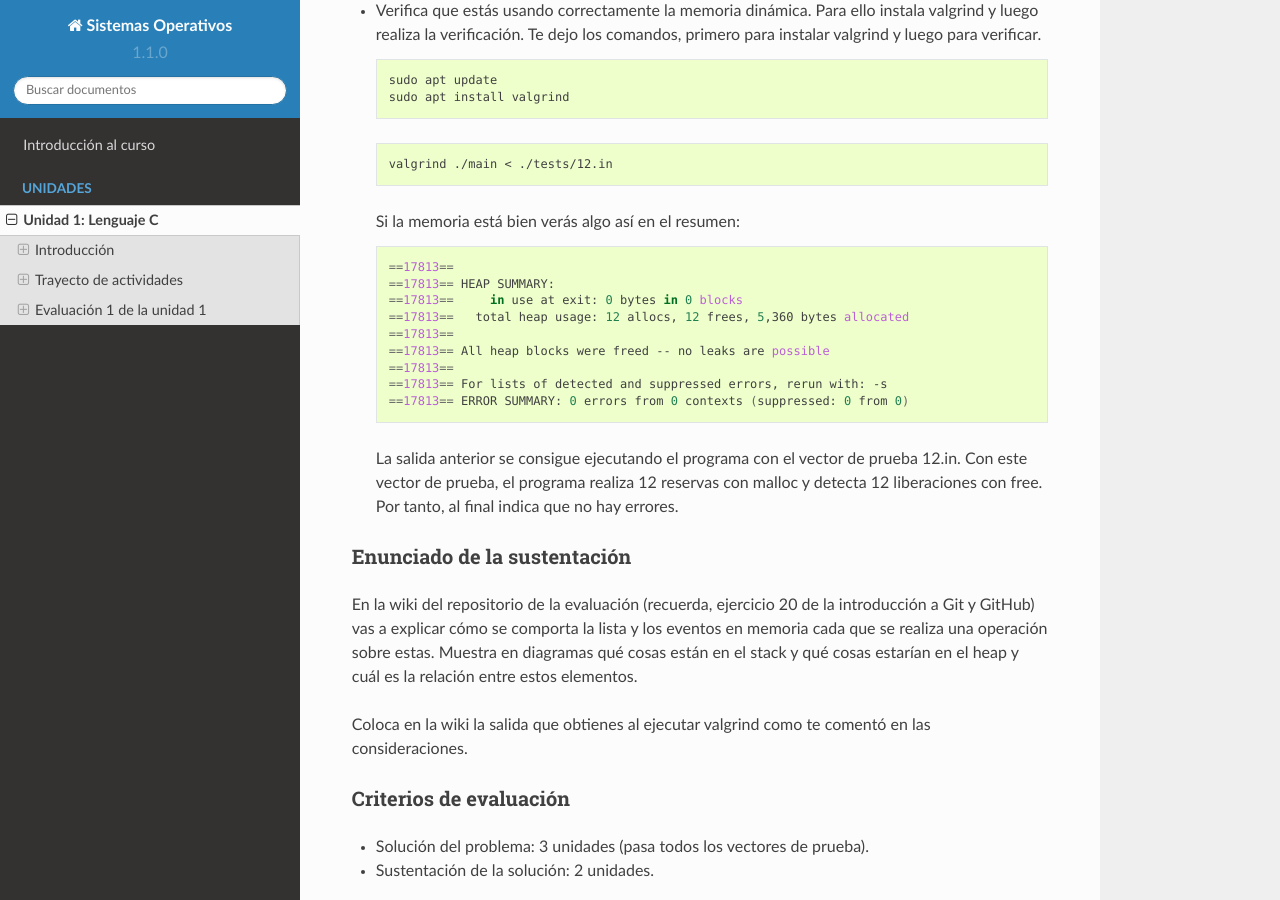
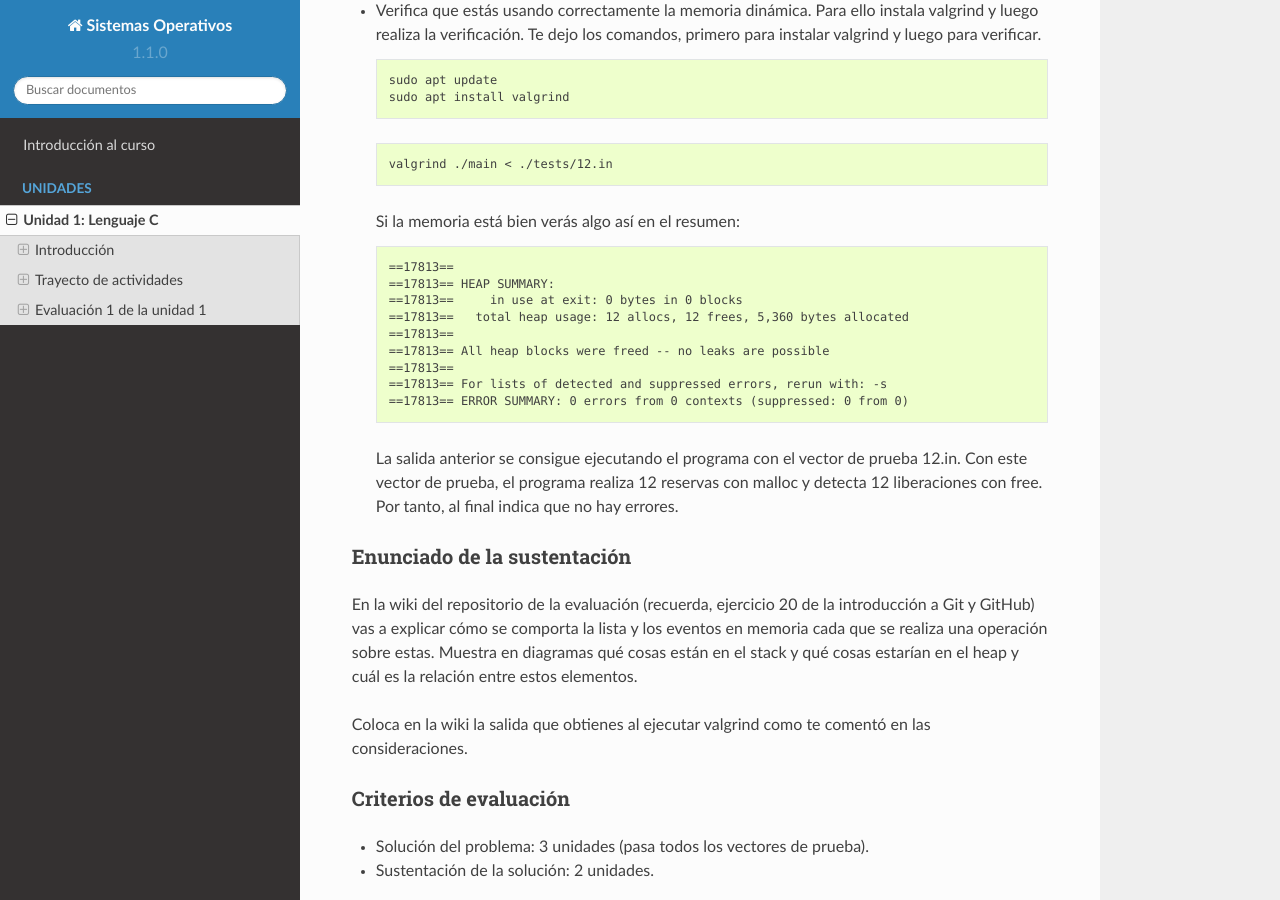
Before and after one commit to juanferfranco/sistemasoperativos, a Sphinx documentation site: the page built from docs/_unidad1/unidad1.rst, in a window 1280 px wide and 900 px high, scrolled down 50740 px. Built offline with Sphinx 7.4.7 and the Read the Docs theme 2.0.0, drawn with Linux system fonts in a browser that asks for light colours; pages that are not in the unit, such as notebooks, are missing from menus.

Commit message:
minor fix

```diff
--- a/docs/_unidad1/unidad1.rst
+++ b/docs/_unidad1/unidad1.rst
@@ -2729,7 +2729,7 @@ Consideraciones
 
   Si la memoria está bien verás algo así en el resumen:
 
-  .. code-block:: bash
+  .. code-block:: none
 
         ==17813==
         ==17813== HEAP SUMMARY:
```
